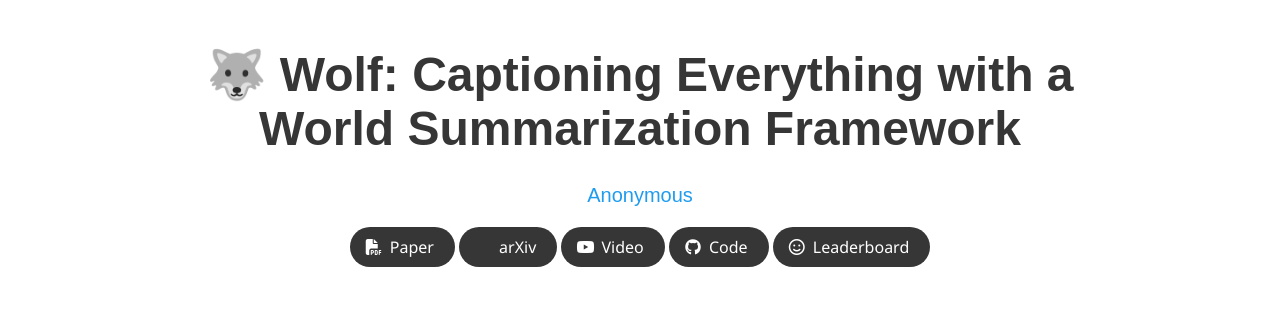
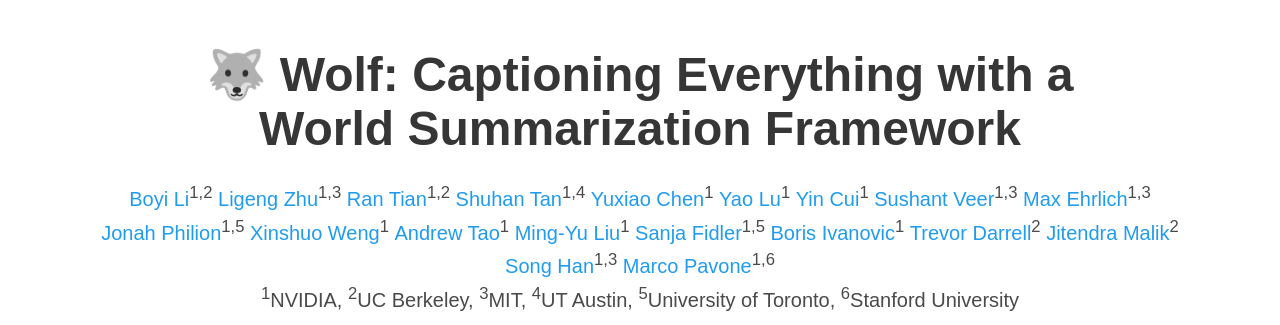
Before and after one commit to Wolfv0/Wolfv0.github.io, a plain HTML site: page index.html in a window 1280 px wide. Shown: the top 325 px of the page. Drawn offline with nearby package versions, Linux system fonts and the light colour scheme; some icons are missing; a web font is replaced by a local one.

Commit message:
Update index.html

```diff
--- a/index.html
+++ b/index.html
@@ -48,16 +48,70 @@
           <h1 class="title is-1 publication-title">🐺 Wolf: Captioning Everything with a  <br> World Summarization Framework</h1>
           <div class="is-size-5 publication-authors">
             <span class="author-block">
-              <a href="https://scholar.google.com/citations?user=0JH6YbEAAAAJ&hl=en">Anonymous</a>
+              <a href="https://scholar.google.com/citations?user=0JH6YbEAAAAJ&hl=en">Boyi Li</a><sup>1,2</sup></span>
+            <span class="author-block">
+              <a href="https://yuewang.xyz/">Ligeng Zhu</a><sup>1,3</sup></span>
+            <span class="author-block">
+              <a href="https://pointscoder.github.io/">Ran Tian</a><sup>1,2</sup>
             </span>
-            <!-- <span class="author-block">
-              <a href="https://scholar.google.com/citations?user=0JH6YbEAAAAJ&hl=en">Anonymous</a><sup>1</sup>
-            </span> -->
+            <span class="author-block">
+              <a href="https://www.borisivanovic.com/">Shuhan Tan</a><sup>1,4</sup>
+            </span>
+            <span class="author-block">
+              <a href="https://sushantveer.github.io/">Yuxiao Chen</a><sup>1</sup>
+            </span>
+            <span class="author-block">
+              <a href="https://sushantveer.github.io/">Yao Lu</a><sup>1</sup>
+            </span>
+            <span class="author-block">
+              <a href="https://sushantveer.github.io/">Yin Cui</a><sup>1</sup>
+            </span>
+            <span class="author-block">
+              <a href="https://faculty.washington.edu/kymleung/">Sushant Veer</a><sup>1,3</sup>
+            </span>
+            <span class="author-block">
+              <a href="https://faculty.washington.edu/kymleung/">Max Ehrlich</a><sup>1,3</sup>
+            </span>
+            <span class="author-block">
+              <a href="https://faculty.washington.edu/kymleung/">Jonah Philion</a><sup>1,5</sup>
+            </span>
+            <span class="author-block">
+              <a href="https://faculty.washington.edu/kymleung/">Xinshuo Weng</a><sup>1</sup>
+            </span>
+            <span class="author-block">
+              <a href="https://faculty.washington.edu/kymleung/">Andrew Tao</a><sup>1</sup>
+            </span>
+            <span class="author-block">
+              <a href="https://faculty.washington.edu/kymleung/">Ming-Yu Liu</a><sup>1</sup>
+            </span>
+            <span class="author-block">
+              <a href="https://faculty.washington.edu/kymleung/">Sanja Fidler</a><sup>1,5</sup>
+            </span>
+            <span class="author-block">
+              <a href="https://faculty.washington.edu/kymleung/">Boris Ivanovic</a><sup>1</sup>
+            </span>
+            <span class="author-block">
+              <a href="https://faculty.washington.edu/kymleung/">Trevor Darrell</a><sup>2</sup>
+            </span>
+            <span class="author-block">
+              <a href="https://faculty.washington.edu/kymleung/">Jitendra Malik</a><sup>2</sup>
+            </span>
+            <span class="author-block">
+              <a href="https://faculty.washington.edu/kymleung/">Song Han</a><sup>1,3</sup>
+            </span>
+            <span class="author-block">
+              <a href="https://web.stanford.edu/~pavone/">Marco Pavone</a><sup>1,6</sup>
+            </span>
           </div>
 
-          <!-- <div class="is-size-5 publication-authors">
-            <span class="author-block"><sup>1</sup>Anonymous,</span>
-          </div> -->
+          <div class="is-size-5 publication-authors">
+            <span class="author-block"><sup>1</sup>NVIDIA,</span>
+            <span class="author-block"><sup>2</sup>UC Berkeley,</span>
+            <span class="author-block"><sup>3</sup>MIT,</span>
+            <span class="author-block"><sup>4</sup>UT Austin,</span>
+            <span class="author-block"><sup>5</sup>University of Toronto,</span>
+            <span class="author-block"><sup>6</sup>Stanford University</span>
+          </div>
 
           <div class="column has-text-centered">
             <div class="publication-links">
@@ -185,9 +239,9 @@
 <section class="section" id="BibTeX">
   <div class="container content">
     <h2 class="title">BibTeX</h2>
-    <pre><code>@inproceedings{anonymous2024wolf,
+    <pre><code>@inproceedings{li2024wolf,
         title={Wolf: Captioning Everything with a World Summarization Framework},
-        author={},
+        author={Li, Boyi and Zhu, Ligeng and Tian, Ran and Tan, Shuhan and Chen, Yuxiao and Lu, Yao and Cui, Yin and Veer, Sushant and Ehrlich, Max and Philion, Jonah and Weng, Xinshuo and Tao, Andrew and Liu, and Fidler, Sanja and Ivanovic, Boris and Darrell, Trevor and Malik, Jitendra and Han, Song and Pavone, Marco},
         journal={},
         year={2024},
       }</code></pre>
```
